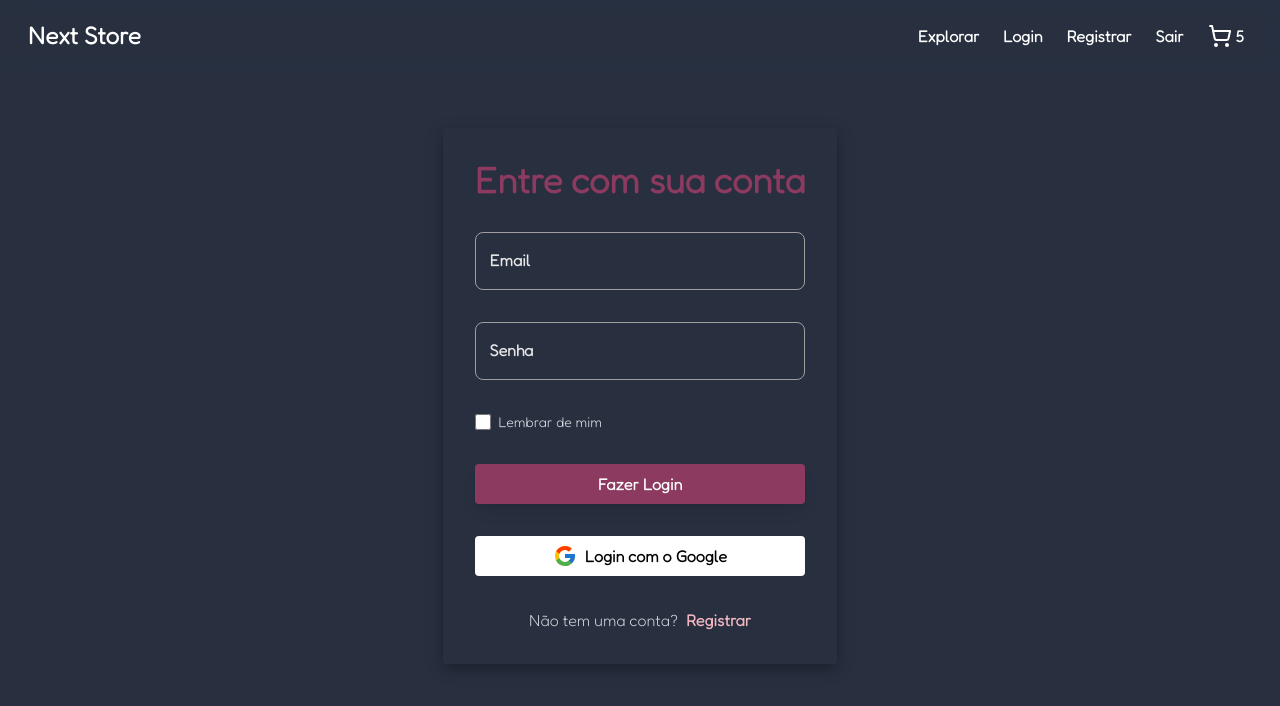
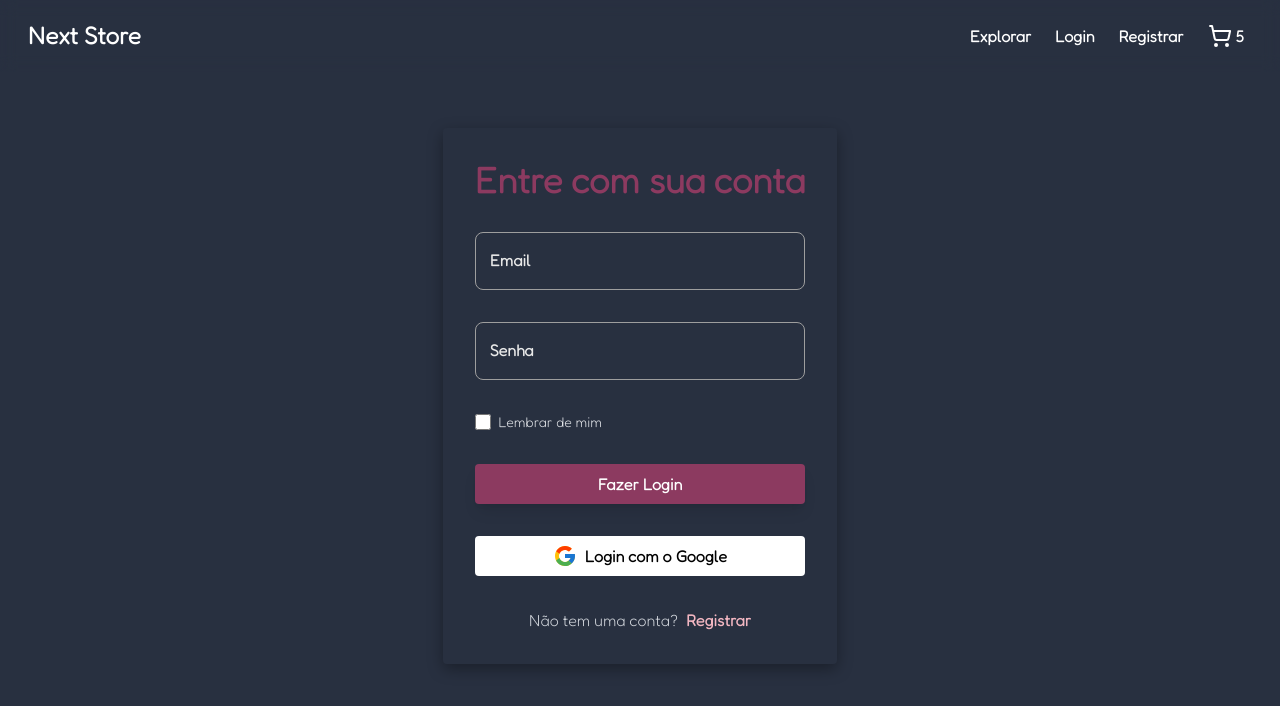
Before and after one commit to greatuber/Ecommerce-Pro, a Next.js app: page / in a window 1280 px wide. Both pictures are taken after a click on the item "Login". Shown: the top 706 px of the page. Built offline with nearby package versions, Linux system fonts and the light colour scheme; no server answers; the database is empty.

Commit message:
feat: ensure login, account creation and sign out button are shown based on authentication state

```diff
--- a/app/components/CustomInputContainer/CustomInputContainer.scss
+++ b/app/components/CustomInputContainer/CustomInputContainer.scss
@@ -14,7 +14,7 @@
 
 .user-label {
   position: absolute;
-  left: 15px;
+  left: 0.95rem;
   color: #e8e8e8;
   pointer-events: none;
   transform: translateY(1rem);
--- a/app/components/Header/Header.scss
+++ b/app/components/Header/Header.scss
@@ -10,6 +10,9 @@ header {
       color: #f2b6c1;
     }
   }
+  ul:hover li:not(:hover) {
+    filter: blur(1.2px);
+  }
 }
 
 .content {
--- a/app/components/Header/Header.tsx
+++ b/app/components/Header/Header.tsx
@@ -1,16 +1,20 @@
 import { Link } from "react-router-dom";
-import { useEffect, useState } from "react";
+import { useContext, useEffect, useState } from "react";
+import { signOut } from "firebase/auth";
 
-import { Sheet, SheetContent, SheetHeader, SheetTitle, SheetTrigger } from "../ui/sheet";
-import { Button } from "../ui/button";
+// Utilities
+import { auth } from "../../config/firebase.config";
+import { UserContext } from "../../contexts/user.context";
+
 import { MenuIcon, ShoppingCartIcon } from "lucide-react";
 
 // Styles
 import "./Header.scss";
-import { signOut } from "firebase/auth";
-import { auth } from "../../config/firebase.config";
+import { Sheet, SheetContent, SheetHeader, SheetTitle, SheetTrigger } from "../ui/sheet";
+import { Button } from "../ui/button";
 
 export default function Header() {
+  const { isAuthenticated } = useContext(UserContext);
   const [windowWidth, setWindowWidth] = useState(window.innerWidth);
 
   useEffect(() => {
@@ -55,12 +59,8 @@ export default function Header() {
         <nav>
           <ul className="flex gap-6 p-2">
             <li className="cursor-pointer">Explorar</li>
-            <li className="cursor-pointer">
-              <Link to="/login">Login</Link>
-            </li>
-            <li className="cursor-pointer">
-              <Link to="/register">Registrar</Link>
-            </li>
+
+            {isAuthenticated ? (
               <li
                 className="cursor-pointer"
                 onClick={() => {
@@ -69,6 +69,16 @@ export default function Header() {
               >
                 Sair
               </li>
+            ) : (
+              <>
+                <li className="cursor-pointer">
+                  <Link to="/login">Login</Link>
+                </li>
+                <li className="cursor-pointer">
+                  <Link to="/register">Registrar</Link>
+                </li>
+              </>
+            )}
             <Sheet>
               <SheetTrigger>
                 {" "}
```
Lines whose indentation alone changed are shown as unchanged.
